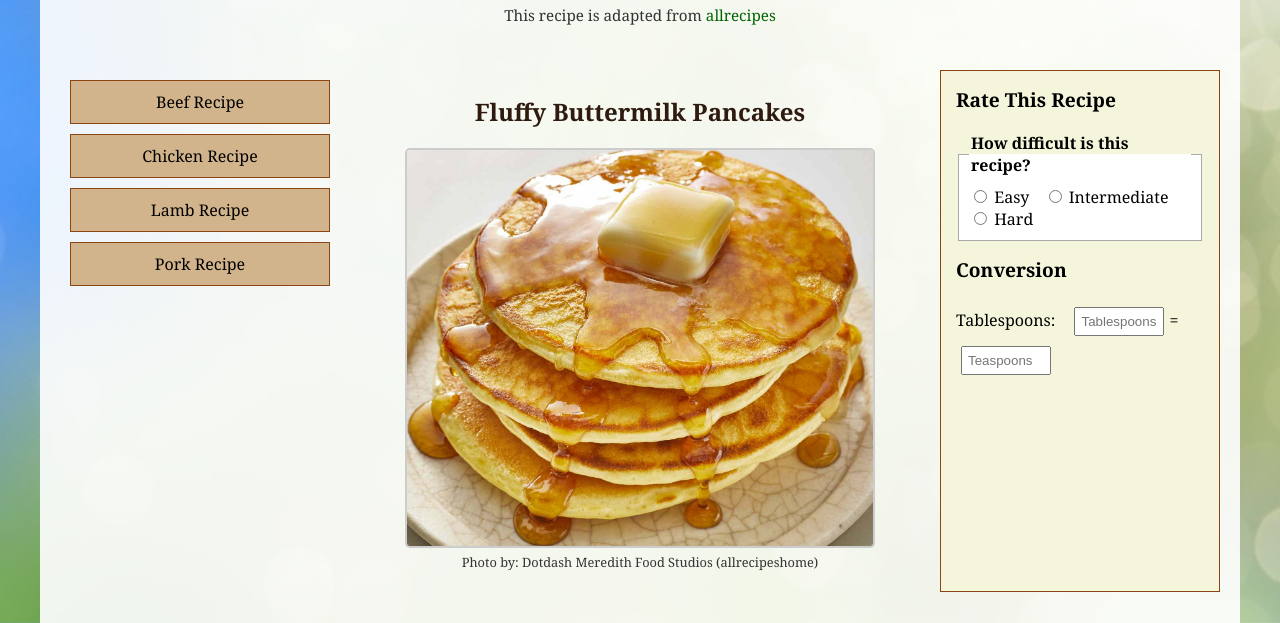
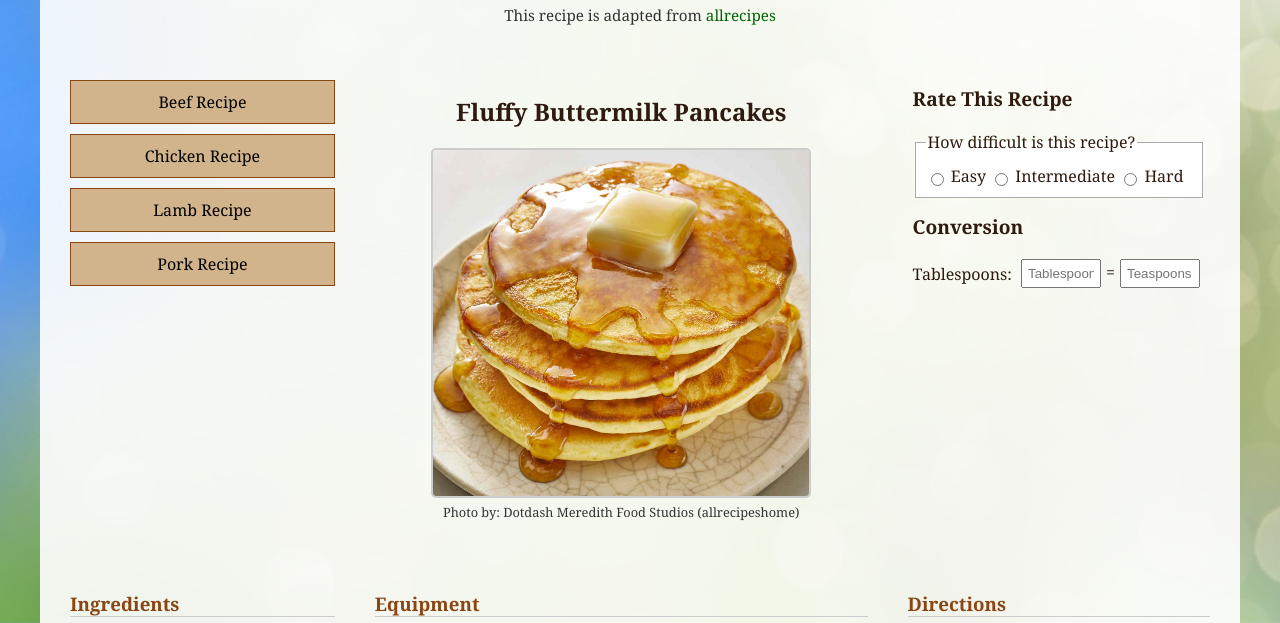
Before and after one commit to kingka5352/CodingAssignment5, a plain HTML site: page index.html in a window 1280 px wide. Shown: the part 177-800 px from the top of the page. Drawn offline with Linux system fonts and the light colour scheme.

Commit message:
updated visual layout

```diff
--- a/css/style.css
+++ b/css/style.css
@@ -22,7 +22,7 @@ body {
   background-color: rgba(255, 255, 255, 0.9);
   border-radius: 10px;
   display: grid;
-  grid-template-columns: 1fr 2fr 1fr;
+  grid-template-columns: 1fr 1.8fr 1fr;
   grid-template-rows: auto auto auto auto;
   grid-template-areas:
     "header header header"
@@ -83,10 +83,10 @@ body {
 }
 
 .photo img {
-  width: 100%;
+  width: 90%;
   height: auto;
-  max-width: 100%;
-  max-height: 400px;
+  max-width: 90%;
+  max-height: 350px;
   display: block;
   margin: 0 auto;
   border-radius: 5px;
@@ -102,10 +102,10 @@ figcaption {
 
 .rate-conversion {
   grid-area: rate;
-  background-color: #f5f5dc;
+  max-width: 340px;
+  margin: 0 auto;
   padding: 15px;
-  color: #000;
-  border: 1px solid #8b4513;
+  white-space: nowrap;
 }
 
 .rate-conversion h3 {
@@ -118,20 +118,19 @@ figcaption {
   padding: 10px;
   margin-bottom: 15px;
   background-color: #fff;
+  white-space: nowrap;
 }
 
-.rate-conversion legend {
-  font-weight: bold;
-}
-
-.rate-conversion label {
-  margin-right: 10px;
+.rate-conversion label,
+.rate-conversion input {
+  display: inline-block;
+  vertical-align: middle;
 }
 
 .rate-conversion input[type="text"] {
-  width: 90px;
+  width: 80px;
   padding: 5px;
-  margin: 5px;
+  margin: 0 5px;
 }
 
 .ingredients {
@@ -144,6 +143,7 @@ figcaption {
 
 .directions {
   grid-area: directions;
+  width: 100%;
 }
 
 .ingredients h3,
```
